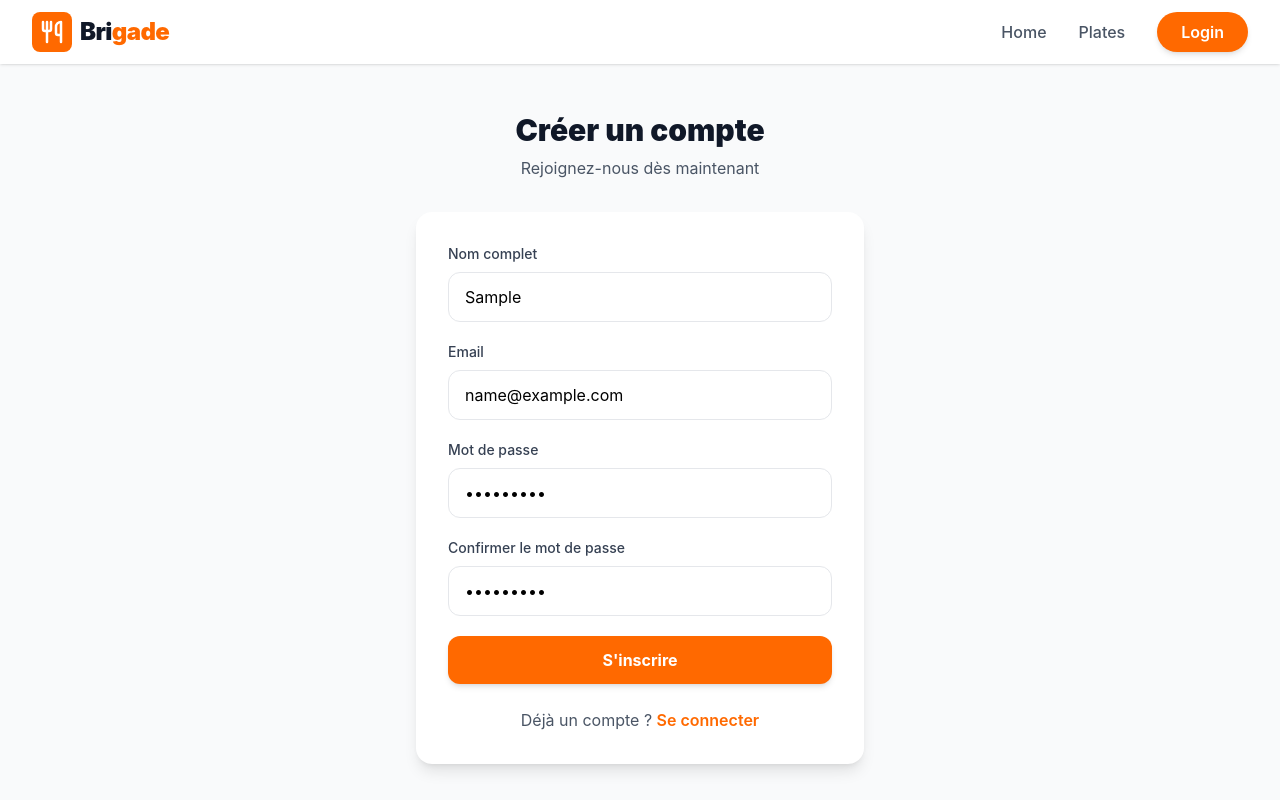
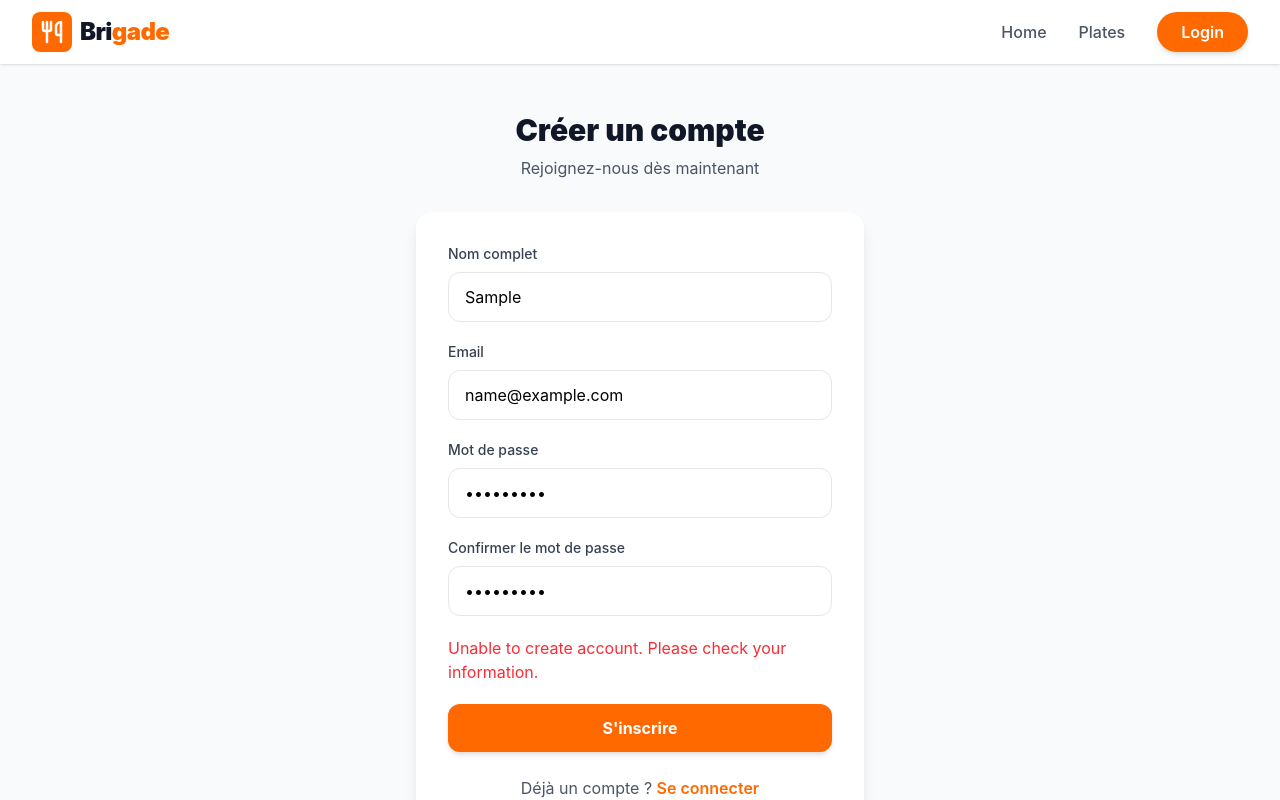
Before and after one commit to yassinesekkah/brigade-frontend, a React (Vite) app: page /register in a window 1280 px wide. Both pictures are taken after typing "Sample", "name@example.com", "Sample123", "Sample123" into the empty fields and a click on the button "S'inscrire". Shown: the top 800 px of the page. Built offline with nearby package versions, Linux system fonts and the light colour scheme; no server answers.

Commit message:
feat: link register with register endpoint

```diff
--- a/src/pages/Register.jsx
+++ b/src/pages/Register.jsx
@@ -1,12 +1,48 @@
 import { useState } from 'react';
-import { BrowserRouter, Routes, Route, Link, useLocation } from 'react-router-dom';
+import { BrowserRouter, Routes, Route, Link, useLocation, replace, useNavigate } from 'react-router-dom';
+import { useAuth } from '../context/AuthContext';
+import api from '../services/api';
 
 
 // Register Page
 function Register() {
-  const [formData, setFormData] = useState({ name: '', email: '', password: '', confirmPassword: '' });
-  const handleChange = (e) => setFormData({ ...formData, [e.target.name]: e.target.value });
-  const handleSubmit = (e) => { e.preventDefault(); if (formData.password !== formData.confirmPassword) { alert('Les mots de passe ne correspondent pas'); return; } console.log('Register:', formData); };
+  // const [formData, setFormData] = useState({ name: '', email: '', password: '', confirmPassword: '' });
+  // const handleChange = (e) => setFormData({ ...formData, [e.target.name]: e.target.value });
+  // const handleSubmit = (e) => { e.preventDefault(); if (formData.password !== formData.confirmPassword) { alert('Les mots de passe ne correspondent pas'); return; } console.log('Register:', formData); };
+  const {login} = useAuth();
+  const navigate = useNavigate();
+  const [name, setName] = useState("");
+  const [email, setEmail] = useState("");
+  const [password, setPassword] = useState("");
+  const [confirmPassword, setConfirmPassword] = useState("");
+  const [errMsg, setErrMsg] = useState("");
+
+  const handleRegister = async(e) => {
+    e.preventDefault();
+
+    if(password !== confirmPassword){
+      setErrMsg("Passwords do not match");
+      return;
+    }
+
+    try{
+      const response = await api.post("/register", {
+        name,
+        email,
+        password,
+      });
+
+      const {user, token} = response.data;
+
+      login(user, token);
+
+      navigate("/", { replace:true });
+    }
+    catch(err){
+      setErrMsg("Unable to create account. Please check your information.");
+    }
+
+  }
 
   return (
     <div className="min-h-[calc(100vh-200px)] flex items-center justify-center bg-gray-50 py-12 px-4">
@@ -16,23 +52,24 @@ function Register() {
           <p className="text-gray-600 mt-2">Rejoignez-nous dès maintenant</p>
         </div>
         <div className="bg-white rounded-2xl shadow-lg p-8">
-          <form onSubmit={handleSubmit} className="space-y-5">
+          <form onSubmit={handleRegister} className="space-y-5">
             <div>
               <label htmlFor="name" className="block text-sm font-medium text-gray-700 mb-2">Nom complet</label>
-              <input type="text" id="name" name="name" value={formData.name} onChange={handleChange} placeholder="Votre nom" required className="w-full px-4 py-3 rounded-xl border border-gray-200 focus:outline-none focus:ring-2 focus:ring-orange-500 focus:border-transparent transition-all" />
+              <input type="text" id="name" name="name" value={name} onChange={(e) => setName(e.target.value)} placeholder="Votre nom" required className="w-full px-4 py-3 rounded-xl border border-gray-200 focus:outline-none focus:ring-2 focus:ring-orange-500 focus:border-transparent transition-all" />
             </div>
             <div>
               <label htmlFor="reg-email" className="block text-sm font-medium text-gray-700 mb-2">Email</label>
-              <input type="email" id="reg-email" name="email" value={formData.email} onChange={handleChange} placeholder="votre@email.com" required className="w-full px-4 py-3 rounded-xl border border-gray-200 focus:outline-none focus:ring-2 focus:ring-orange-500 focus:border-transparent transition-all" />
+              <input type="email" id="reg-email" name="email" value={email} onChange={(e) => setEmail(e.target.value)} placeholder="votre@email.com" required className="w-full px-4 py-3 rounded-xl border border-gray-200 focus:outline-none focus:ring-2 focus:ring-orange-500 focus:border-transparent transition-all" />
             </div>
             <div>
               <label htmlFor="reg-password" className="block text-sm font-medium text-gray-700 mb-2">Mot de passe</label>
-              <input type="password" id="reg-password" name="password" value={formData.password} onChange={handleChange} placeholder="••••••••" required className="w-full px-4 py-3 rounded-xl border border-gray-200 focus:outline-none focus:ring-2 focus:ring-orange-500 focus:border-transparent transition-all" />
+              <input type="password" id="reg-password" name="password" value={password} onChange={(e) => setPassword(e.target.value)} placeholder="••••••••" required className="w-full px-4 py-3 rounded-xl border border-gray-200 focus:outline-none focus:ring-2 focus:ring-orange-500 focus:border-transparent transition-all" />
             </div>
             <div>
               <label htmlFor="confirmPassword" className="block text-sm font-medium text-gray-700 mb-2">Confirmer le mot de passe</label>
-              <input type="password" id="confirmPassword" name="confirmPassword" value={formData.confirmPassword} onChange={handleChange} placeholder="••••••••" required className="w-full px-4 py-3 rounded-xl border border-gray-200 focus:outline-none focus:ring-2 focus:ring-orange-500 focus:border-transparent transition-all" />
+              <input type="password" id="confirmPassword" name="confirmPassword" value={confirmPassword} onChange={(e) => setConfirmPassword(e.target.value)} placeholder="••••••••" required className="w-full px-4 py-3 rounded-xl border border-gray-200 focus:outline-none focus:ring-2 focus:ring-orange-500 focus:border-transparent transition-all" />
             </div>
+            {errMsg && <p className="text-red-500">{errMsg}</p>}
             <button type="submit" className="w-full bg-orange-500 text-white py-3 rounded-xl font-bold hover:bg-orange-600 transition-all shadow-md hover:shadow-lg">S'inscrire</button>
           </form>
           <p className="text-center text-gray-600 mt-6">Déjà un compte ? <Link to="/login" className="text-orange-500 font-semibold hover:underline">Se connecter</Link></p>
```
